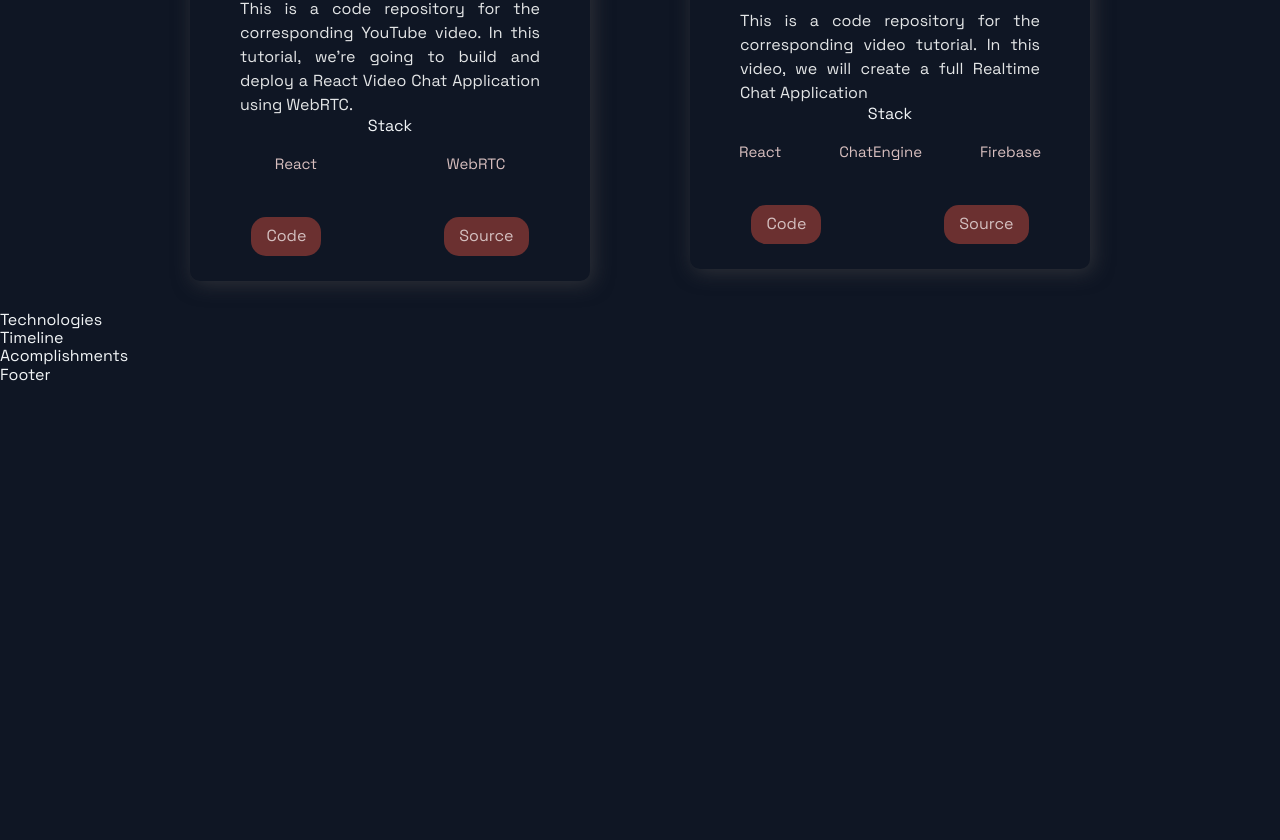
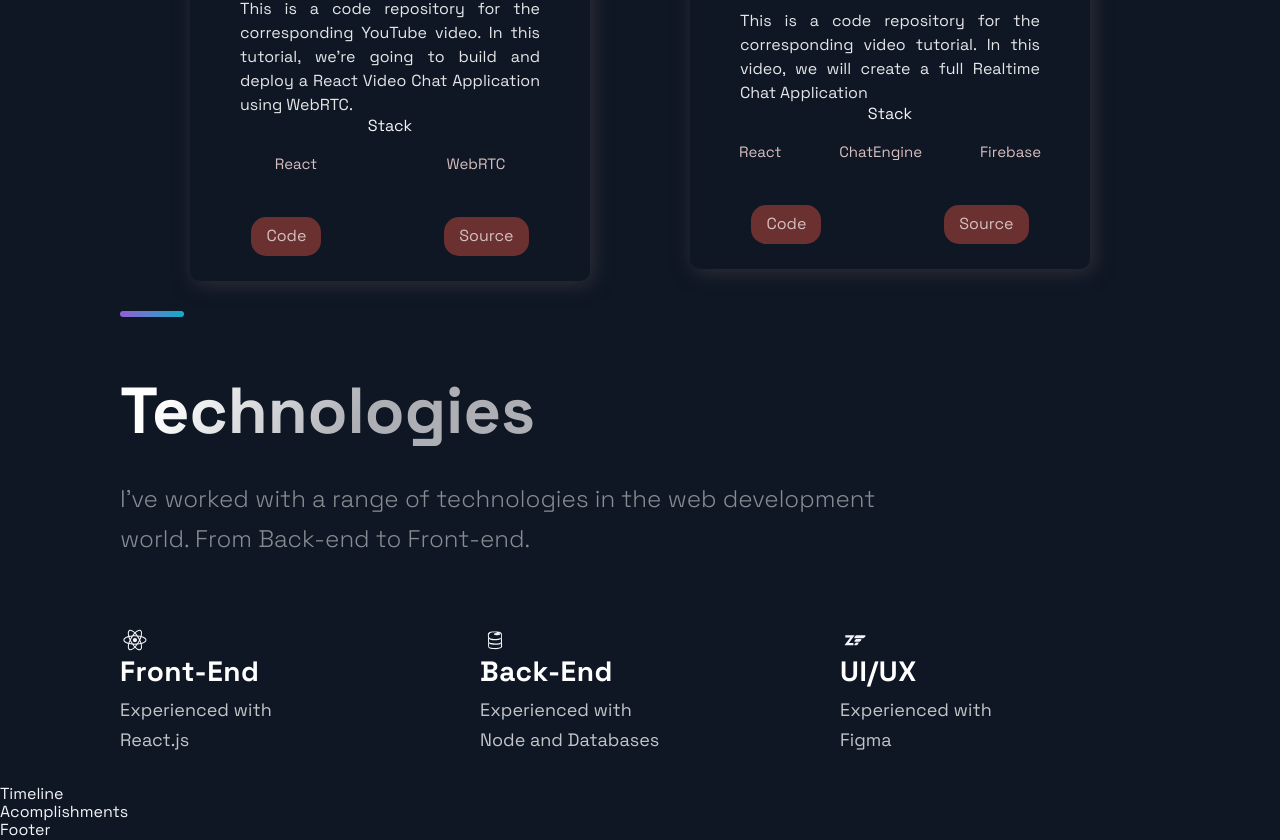
Before and after one commit to josephdsbr/portfolio-next, a Next.js app: page / in a window 1280 px wide. Shown: the part 1882-2722 px from the top of the page. Before the commit the page ends 2267 px from the top, so only its background shows below. Built offline with nearby package versions, Linux system fonts and the light colour scheme.

Commit message:
finishing tech sector

```diff
--- a/src/components/Technologies/Technologies.js
+++ /dev/null
@@ -1,12 +0,0 @@
-import React from 'react';
-import { DiFirebase, DiReact, DiZend } from 'react-icons/di';
-import { Section, SectionDivider, SectionText, SectionTitle } from '../../styles/GlobalComponents';
-import { List, ListContainer, ListItem, ListParagraph, ListTitle } from './TechnologiesStyles';
-
-const Technologies = () =>  (
-  <div>
-    Technologies
-  </div>
-);
-
-export default Technologies;
--- /dev/null
+++ b/src/components/Technologies/Technologies.tsx
@@ -0,0 +1,42 @@
+import React from 'react';
+import { DiFirebase, DiReact, DiZend } from 'react-icons/di';
+import { Section, SectionDivider, SectionText, SectionTitle } from '../../styles/GlobalComponents';
+import { List, ListContainer, ListItem, ListParagraph, ListTitle } from './TechnologiesStyles';
+
+const Technologies = () =>  (
+  <Section nopadding id="tech">
+    <SectionDivider />
+    <SectionTitle main>Technologies</SectionTitle>
+    <SectionText>
+      I've worked with a range of technologies in the web development world.
+      From Back-end to Front-end.
+    </SectionText>
+    <List>
+      <ListItem>
+        <DiReact size='3rem' />
+        <ListContainer>
+          <ListTitle>Front-End</ListTitle>
+          <ListParagraph>Experienced with <br /> React.js</ListParagraph>
+        </ListContainer>
+      </ListItem>
+
+      <ListItem>
+        <DiFirebase size='3rem' />
+        <ListContainer>
+          <ListTitle>Back-End</ListTitle>
+          <ListParagraph>Experienced with <br />Node and Databases</ListParagraph>
+        </ListContainer>
+      </ListItem>
+
+      <ListItem>
+        <DiZend size='3rem' />
+        <ListContainer>
+          <ListTitle>UI/UX</ListTitle>
+          <ListParagraph>Experienced with <br /> Figma</ListParagraph>
+        </ListContainer>
+      </ListItem>
+    </List>
+  </Section>
+);
+
+export default Technologies;
```
Also changed, not shown: src/components/Technologies/TechnologiesStyles.ts (renamed from src/components/Technologies/TechnologiesStyles.js).
